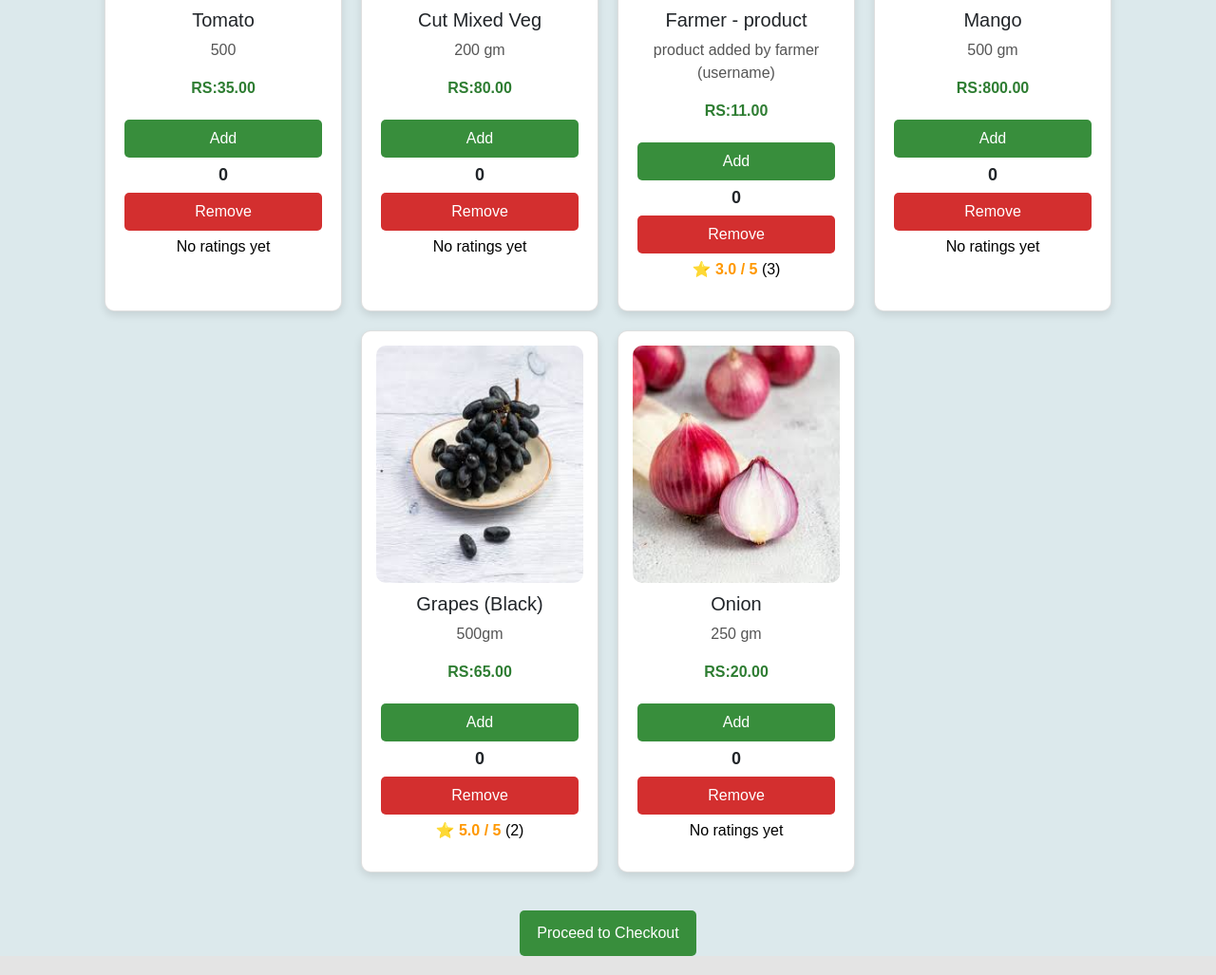
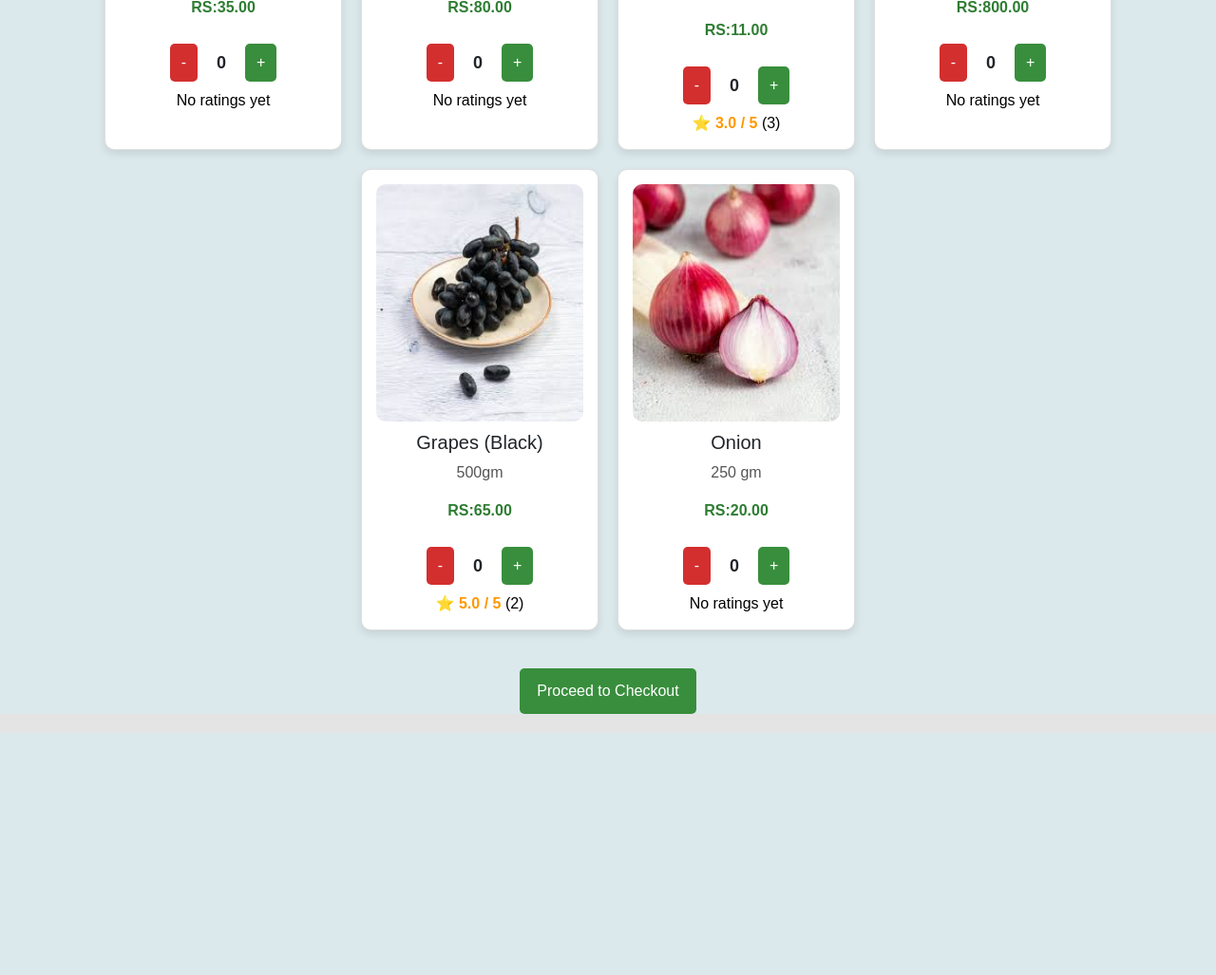
Before and after one commit to gopikarajesh16/DailyNeedsProject, a Django app: page /user/products/ in a window 1280 px wide. Shown: the part 1035-2062 px from the top of the page at 95% size. After the commit the page ends 1787 px from the top, so only its background shows below. Run offline with Django 5.2, Linux system fonts and the light colour scheme; data comes from the database, SQL or seed files in the repository; both versions use the stored data as it was after the commit.

Commit message:
after button ui changes

```diff
--- a/home/templates/products.html
+++ b/home/templates/products.html
@@ -17,7 +17,6 @@
                 </a>
             {% endfor %}
         </div>
-
     {% else %}
         <h2 style="text-align: center; color: #2e7d32; margin-top: 20px;">Your Products</h2>
     {% endif %}
@@ -39,21 +38,24 @@
                 <a href="/deleteproduct/{{i.id}}" style="background-color: #d32f2f; color: white; padding: 8px 12px; text-decoration: none; border-radius: 5px; display: inline-block; margin-top: 5px;">Delete</a>
 
             {% else %}
-                <button onclick="incrementCount('{{ i.id }}', '{{ i.name }}', '{{ i.price }}')"
-                    style="background-color: #388e3c; color: white; padding: 8px 12px; border: none; border-radius: 5px; cursor: pointer; margin: 5px;">Add</button>
-                <span id="count-{{ i.id }}" style="font-size: 18px; font-weight: bold;">0</span>
-                <button onclick="decrementCount('{{ i.id }}')"
-                    style="background-color: #d32f2f; color: white; padding: 8px 12px; border: none; border-radius: 5px; cursor: pointer; margin: 5px;">Remove</button>
-                    <p>
-                        {% if i.avg_rating %}
-                            <span style="font-weight: bold; color: #ff9800;">⭐ {{ i.avg_rating|floatformat:1 }} / 5</span>
-                            <span style="color: black;">({{ i.rating_count }})</span>
-                        {% else %}
-                            <span style="color: black;">No ratings yet</span>
-                        {% endif %}
-                    </p>
+                <div style="display: flex; align-items: center; justify-content: center; gap: 10px; margin-top: 10px;">
+                    <button onclick="decrementCount('{{ i.id }}')"
+                        style="background-color: #d32f2f; color: white; padding: 8px 12px; border: none; border-radius: 5px; cursor: pointer;">-</button>
 
+                    <span id="count-{{ i.id }}" style="font-size: 18px; font-weight: bold; width: 30px; text-align: center;">0</span>
 
+                    <button onclick="incrementCount('{{ i.id }}', '{{ i.name }}', '{{ i.price }}')"
+                        style="background-color: #388e3c; color: white; padding: 8px 12px; border: none; border-radius: 5px; cursor: pointer;">+</button>
+                </div>
+
+                <div style="margin-top: 8px;">
+                    {% if i.avg_rating %}
+                        <span style="font-weight: bold; color: #ff9800;">⭐ {{ i.avg_rating|floatformat:1 }} / 5</span>
+                        <span style="color: black;">({{ i.rating_count }})</span>
+                    {% else %}
+                        <span style="color: black;">No ratings yet</span>
+                    {% endif %}
+                </div>
             {% endif %}
         </div>
         {% endfor %}
```
Also changed, not shown: db.sqlite3.
